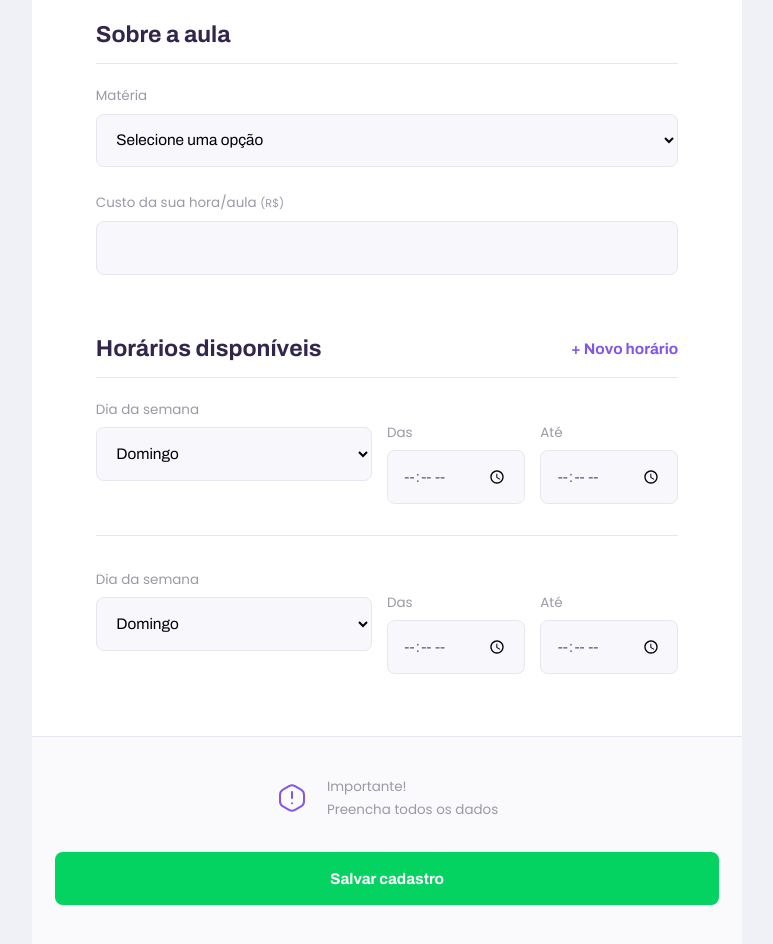
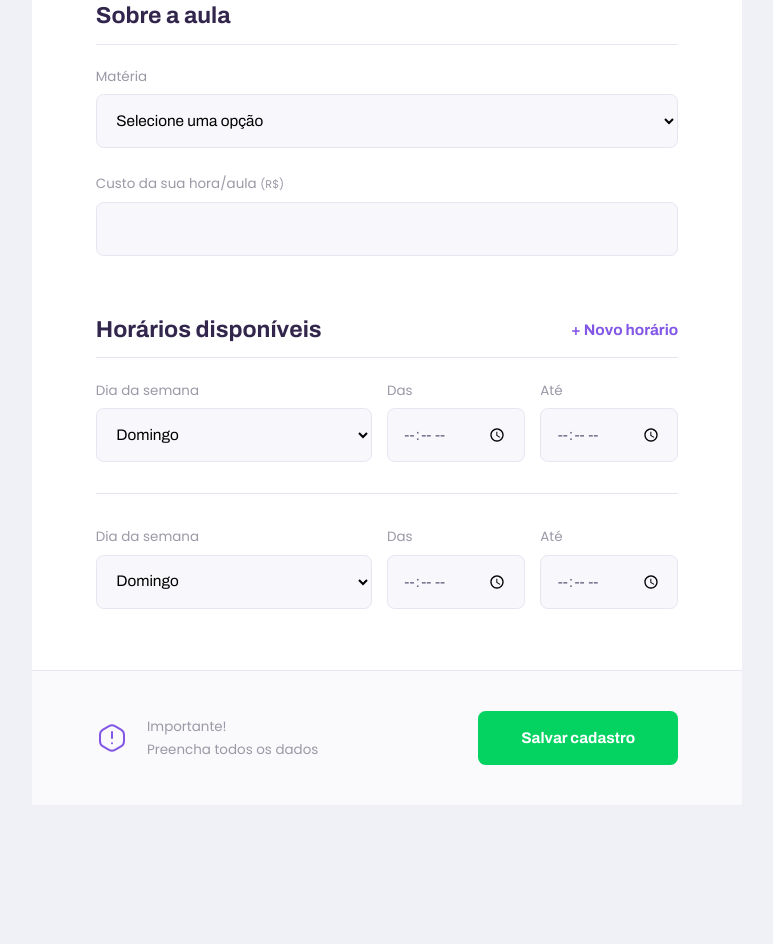
Before and after one commit to amandagonsalves/nodejs-basic-study-platform, a plain HTML site: page give-classes.html in a window 1280 px wide. Shown: the part 983-1927 px from the top of the page, without its empty margins (253-1026 px from the left). After the commit the page ends 1788 px from the top, so only its background shows below. Drawn offline with Linux system fonts and the light colour scheme.

Commit message:
give classes

```diff
--- a/give-classes.html
+++ b/give-classes.html
@@ -74,7 +74,7 @@
                             <input type="number" name="cost" id="cost" required="required">
                         </div>
                     </fieldset>
-                    <fieldset>
+                    <fieldset id="schedule-items">
                         <legend>
                             Horários disponíveis
                             <button id="add-time">+ Novo horário</button>
--- a/styles/partials/forms.css
+++ b/styles/partials/forms.css
@@ -22,6 +22,9 @@
 .input-block {
     position: relative;
 }
+.textarea-block {
+    position: relative;
+}
 .textarea-block textarea {
     padding: 1.2rem 1.6rem;
     height: 16rem;
--- a/styles/partials/page-give-classes.css
+++ b/styles/partials/page-give-classes.css
@@ -10,7 +10,7 @@
     width: 100%;
     max-width: 74rem;
     border-radius: .8rem;
-    margin: -3.2rem auto 3.2rem;
+    margin: -5.2rem auto 3.2rem;
     padding-top: 6.4rem;
 }
 #page-give-classes fieldset {
@@ -103,8 +103,18 @@
         grid-template-columns: 2fr 1fr 1fr;
         column-gap: 1.6rem;
     }
-    #page-give-classes .select-block+.input-block,
-    #page-give-classes .input-block+.input-block  {
+    #page-give-classes main fieldset#schedule-items .select-block+.input-block,
+    #page-give-classes main fieldset#schedule-items .input-block+.input-block {
         margin-top: 0;
     }
+    #page-give-classes main footer {
+        padding: 40px 64px;
+        display: flex;
+        align-items: center;
+        justify-content: space-between;
+    }
+    #page-give-classes main footer button {
+        margin-top: 0;
+        width: 200px;
+    }
 }
```
